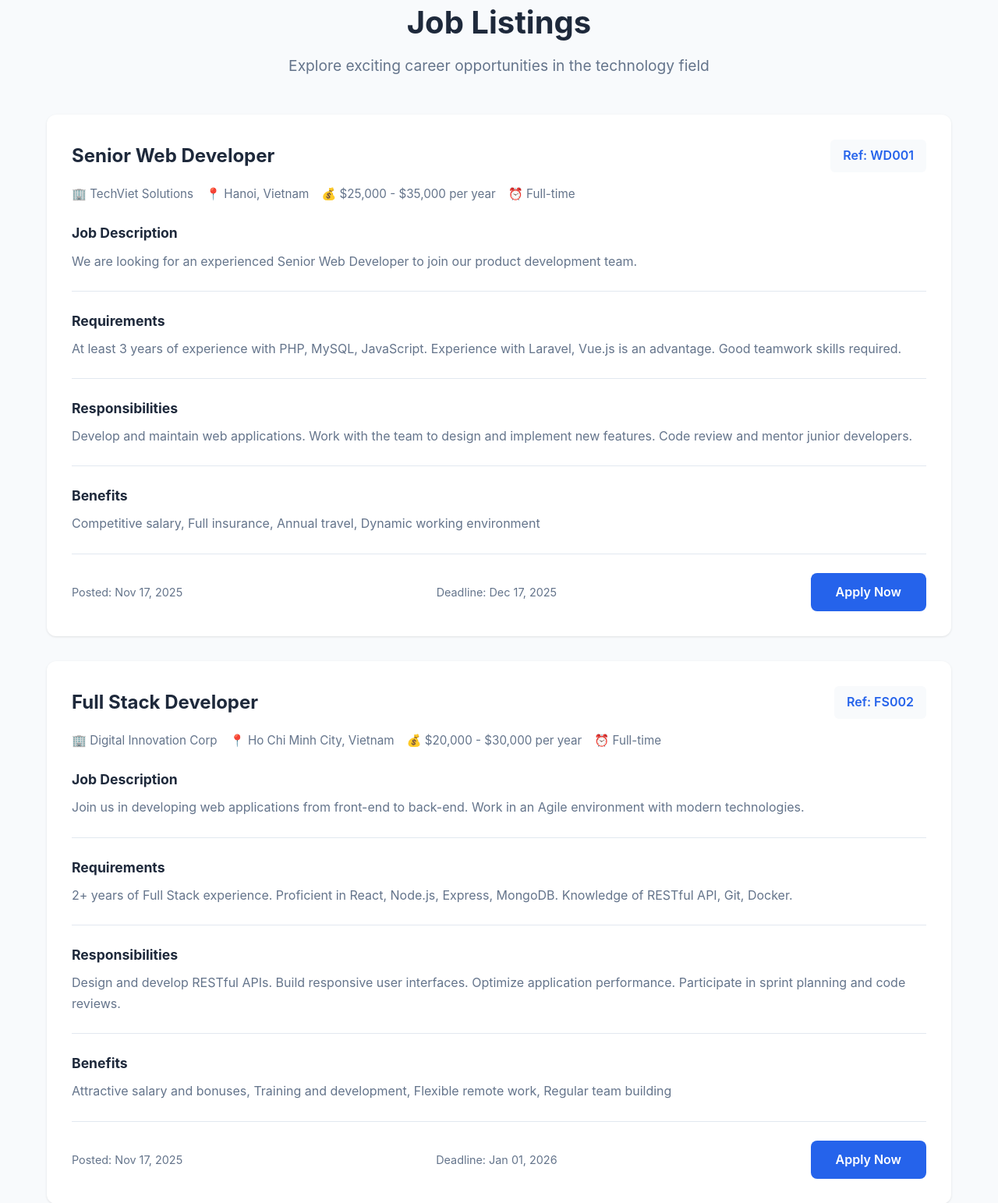
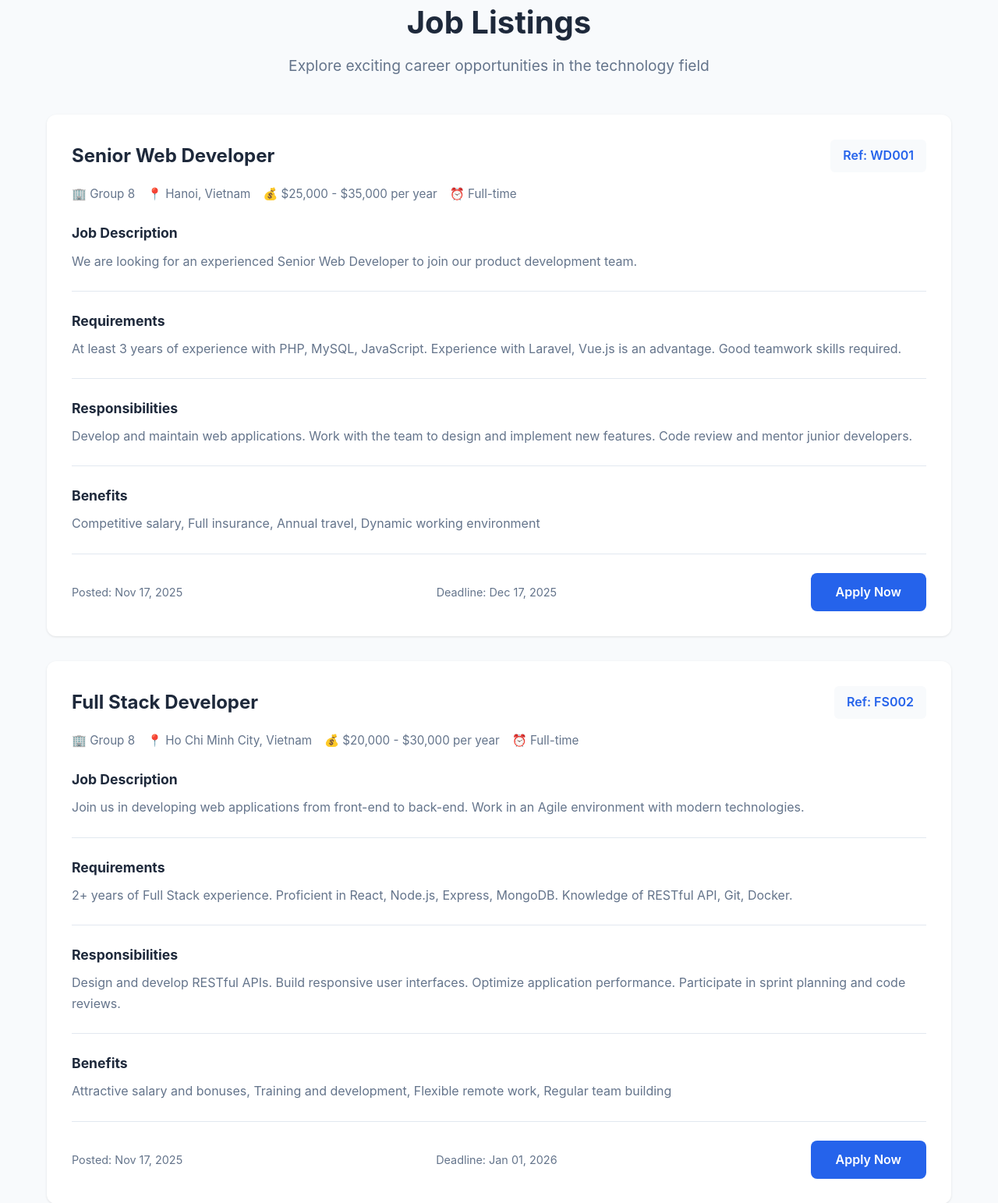
Before and after one commit to 103792355/project-part-2, a PHP site: page /project2/jobs.php in a window 1280 px wide. Shown: the part 276-1819 px from the top of the page at 78% size. Run offline with PHP 8.4, Linux system fonts and the light colour scheme; data comes from the database, SQL or seed files in the repository.

Commit message:
fix content

```diff
--- a/about.php
+++ b/about.php
@@ -124,9 +124,11 @@ include 'nav.inc';
 
         <section class="contact-section">
             <h3>Contact Information</h3>
-            <p>If you have any questions about the project, please contact our team members:</p>
+            <p>If you have any questions about the project, please contact our team:</p>
             <ul class="contact-info">
-                <li>📧 Group Email: <a href="mailto:group8.cos10026@example.com">group8.cos10026@example.com</a></li>
+                <li>🏢 Company: <strong>Group 8</strong></li>
+                <li>📧 Group Email: <a href="mailto:group8@student.swin.edu.au">group8@student.swin.edu.au</a></li>
+                <li>📱 Main Contact: (+84) 0362406812</li>
                 <li>👨‍💻 Pham Hai Duong (Leader): 0362406812</li>
                 <li>👨‍💻 Doan Viet Anh: 0834085607</li>
                 <li>👨‍💼 Nguyen Tuan Minh: 0988138303</li>
--- a/database_setup.sql
+++ b/database_setup.sql
@@ -60,21 +60,21 @@ CREATE TABLE IF NOT EXISTS jobs (
 -- Sample Data: Jobs
 -- ================================================
 INSERT INTO jobs (job_reference, job_title, company_name, location, salary_range, job_type, description, requirements, responsibilities, benefits, posted_date, closing_date, status) VALUES
-('WD001', 'Senior Web Developer', 'TechViet Solutions', 'Hanoi, Vietnam', '$25,000 - $35,000 per year', 'Full-time',
+('WD001', 'Senior Web Developer', 'Group 8', 'Hanoi, Vietnam', '$25,000 - $35,000 per year', 'Full-time',
 'We are looking for an experienced Senior Web Developer to join our product development team.',
 'At least 3 years of experience with PHP, MySQL, JavaScript. Experience with Laravel, Vue.js is an advantage. Good teamwork skills required.',
  'Develop and maintain web applications. Work with the team to design and implement new features. Code review and mentor junior developers.',
 'Competitive salary, Full insurance, Annual travel, Dynamic working environment',
 CURDATE(), DATE_ADD(CURDATE(), INTERVAL 30 DAY), 'Active'),
 
-('FS002', 'Full Stack Developer', 'Digital Innovation Corp', 'Ho Chi Minh City, Vietnam', '$20,000 - $30,000 per year', 'Full-time',
+('FS002', 'Full Stack Developer', 'Group 8', 'Ho Chi Minh City, Vietnam', '$20,000 - $30,000 per year', 'Full-time',
 'Join us in developing web applications from front-end to back-end. Work in an Agile environment with modern technologies.',
 '2+ years of Full Stack experience. Proficient in React, Node.js, Express, MongoDB. Knowledge of RESTful API, Git, Docker.',
 'Design and develop RESTful APIs. Build responsive user interfaces. Optimize application performance. Participate in sprint planning and code reviews.',
 'Attractive salary and bonuses, Training and development, Flexible remote work, Regular team building',
 CURDATE(), DATE_ADD(CURDATE(), INTERVAL 45 DAY), 'Active'),
 
-('FE003', 'Frontend Developer', 'Creative Web Studio', 'Da Nang, Vietnam', '$15,000 - $22,000 per year', 'Full-time',
+('FE003', 'Frontend Developer', 'Group 8', 'Da Nang, Vietnam', '$15,000 - $22,000 per year', 'Full-time',
 'Frontend developer specialist for web and mobile application projects. Requires creative thinking and good design skills.',
 '1-2 years of experience with HTML5, CSS3, JavaScript. Knowledge of React or Vue.js. Understanding of UX/UI design principles.',
 'Convert designs into high-quality HTML/CSS code. Develop reusable components. Ensure responsive design and cross-browser compatibility.',
--- a/footer.inc
+++ b/footer.inc
@@ -1,8 +1,8 @@
     <footer class="site-footer">
         <div class="container">
             <div class="footer-content">
-                <p>&copy; <?php echo date('Y'); ?> Tech Job Portal. All rights reserved.</p>
-                <p>Contact: <a href="mailto:contact@jobportal.com">contact@jobportal.com</a> | Phone: +1 (555) 123-4567</p>
+                <p>&copy; <?php echo date('Y'); ?> Tech Job Portal - Group 8. All rights reserved.</p>
+                <p>Contact: <a href="mailto:group8@student.swin.edu.au">group8@student.swin.edu.au</a> | Phone: (+84) 0362406812</p>
                 <p class="footer-links">
                     <a href="index.php">Home</a> |
                     <a href="jobs.php">Jobs</a> |
--- a/jobs.php
+++ b/jobs.php
@@ -35,7 +35,7 @@ if ($conn) {
             [
                 'WD001',
                 'Senior Web Developer',
-                'TechViet Solutions',
+                'Group 8',
                 'Hanoi, Vietnam',
                 '$25,000 - $35,000 per year',
                 'Full-time',
@@ -49,7 +49,7 @@ if ($conn) {
             [
                 'FS002',
                 'Full Stack Developer',
-                'Digital Innovation Corp',
+                'Group 8',
                 'Ho Chi Minh City, Vietnam',
                 '$20,000 - $30,000 per year',
                 'Full-time',
@@ -63,7 +63,7 @@ if ($conn) {
             [
                 'FE003',
                 'Frontend Developer',
-                'Creative Web Studio',
+                'Group 8',
                 'Da Nang, Vietnam',
                 '$15,000 - $22,000 per year',
                 'Full-time',
```
